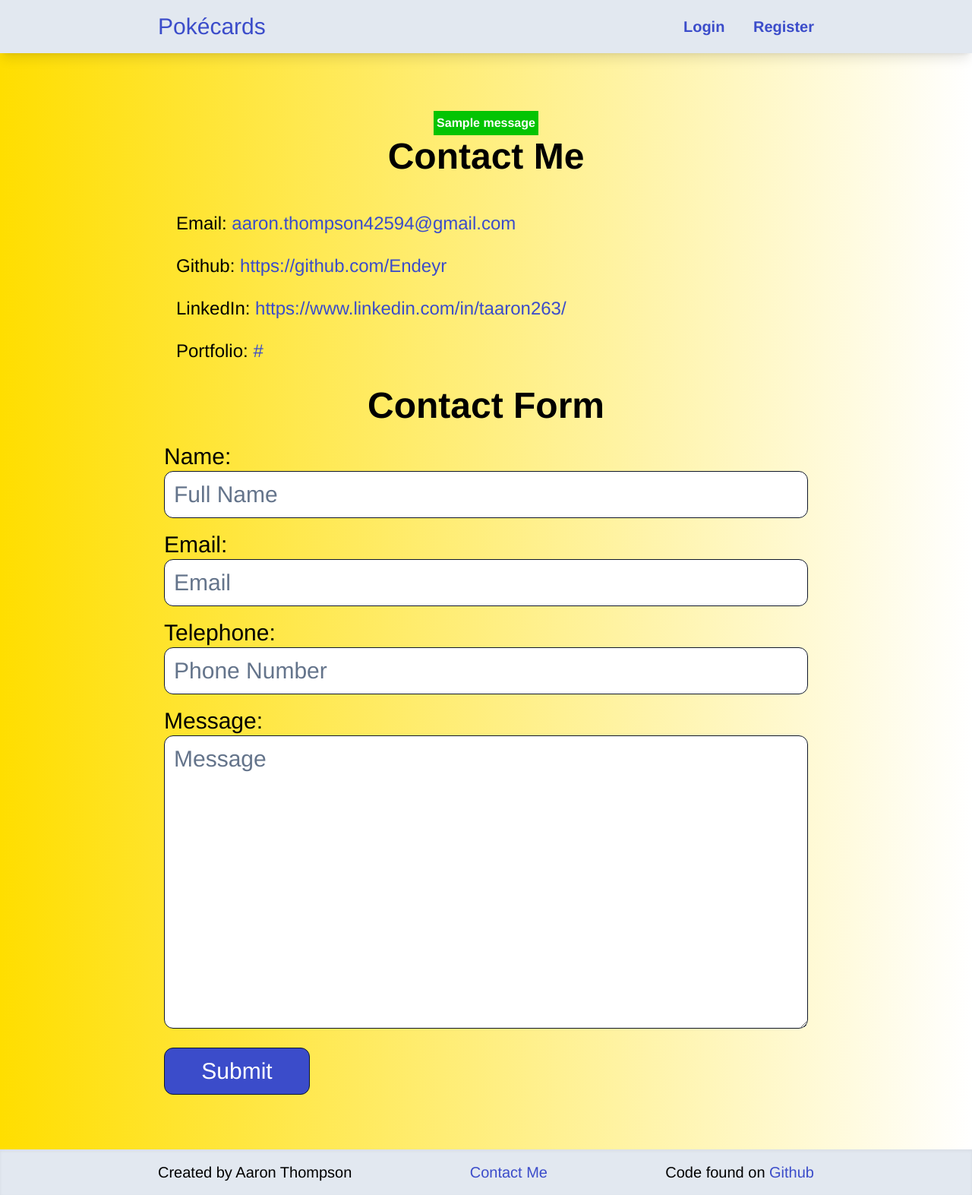
After one commit to Endeyr/pokecardsV2, a Django app: page /contact/ in a window 1280 px wide. The commit adds this page. Shown: the whole page at 76% size. Run offline with Django 4.2, Linux system fonts and the light colour scheme; tables that the repository leaves empty hold one stand-in row (values such as "Sample post"); one stand-in notice (Sample message) is shown; parts of the project's set-up code (start-up, migrations or seed data) failed here and were passed over; some libraries are stand-ins or nearby versions.

Commit message:
add profile css, contact me page

```diff
--- a/core/forms/__init__.py
+++ b/core/forms/__init__.py
@@ -1,3 +1,4 @@
 from core.forms.collection import CollectionForm
+from core.forms.contact import ContactForm
 
-__all__ = [CollectionForm]
+__all__ = [CollectionForm, ContactForm]
--- /dev/null
+++ b/core/forms/contact.py
@@ -0,0 +1,65 @@
+from django import forms
+
+from core.models import Contact
+
+
+class ContactForm(forms.ModelForm):
+    """
+    Need a field for each model field
+    """
+
+    INPUT_CLASSES = "w-full text-black text-2xl sm:text-3xl p-3 rounded-xl border border-solid border-slate-900 border-none"
+
+    name = forms.CharField(
+        label="Name",
+        max_length=255,
+        required=True,
+        widget=forms.TextInput(
+            attrs={"placeholder": "Full Name", "class": INPUT_CLASSES}
+        ),
+    )
+
+    email = forms.EmailField(
+        label="Email",
+        max_length=255,
+        required=True,
+        widget=forms.EmailInput(
+            attrs={
+                "placeholder": "Email",
+                "class": INPUT_CLASSES,
+            }
+        ),
+    )
+
+    telephone = forms.CharField(
+        label="Telephone",
+        required=False,
+        widget=forms.TextInput(
+            attrs={
+                "placeholder": "Phone Number",
+                "autocomplete": "off",
+                "class": INPUT_CLASSES,
+            }
+        ),
+    )
+
+    message = forms.CharField(
+        label="Message",
+        max_length=1000,
+        required=True,
+        widget=forms.Textarea(
+            attrs={
+                "placeholder": "Message",
+                "class": INPUT_CLASSES,
+            }
+        ),
+    )
+
+    class Meta:
+        model = Contact
+        fields = (
+            "name",
+            "email",
+            "telephone",
+            "message",
+        )
--- a/core/models/__init__.py
+++ b/core/models/__init__.py
@@ -1,7 +1,9 @@
 from core.models.collection import Collection
 from core.models.card import Card
+from core.models.contact import Contact
 
 __all__ = [
     Card,
     Collection,
+    Contact,
 ]
--- /dev/null
+++ b/core/models/contact.py
@@ -0,0 +1,13 @@
+from django.db import models
+from utils.model import Model
+from django_extensions.db.models import ActivatorModel, TimeStampedModel
+
+
+class Contact(ActivatorModel, TimeStampedModel, Model):
+    class Meta:
+        verbose_name_plural = "Contacts via website"
+
+    name = models.CharField(max_length=255)
+    email = models.EmailField(max_length=255)
+    telephone = models.CharField(max_length=20)
+    message = models.TextField(max_length=1000)
--- a/core/urls.py
+++ b/core/urls.py
@@ -16,4 +16,5 @@ urlpatterns = [
     path("collections/", views.CollectionsView.as_view(), name="collections"),
     path("card/<str:slug>/", views.CardView.as_view(), name="card"),
     path("cards/", views.CardsView.as_view(), name="cards"),
+    path("contact/", views.ContactView.as_view(), name="contact"),
 ]
--- a/core/views/__init__.py
+++ b/core/views/__init__.py
@@ -6,6 +6,7 @@ from core.views.collection import CollectionView
 from core.views.collections import CollectionsView
 from core.views.card import CardView
 from core.views.cards import CardsView
+from core.views.contact import ContactView
 
 __all__ = [
     HomeView,
@@ -15,4 +16,6 @@ __all__ = [
     CollectionsView,
     CardView,
     CardsView,
+    SearchView,
+    ContactView,
 ]
--- /dev/null
+++ b/core/views/contact.py
@@ -0,0 +1,16 @@
+from django.views import generic
+from core.forms import ContactForm
+from django.urls import reverse_lazy
+from django.contrib.messages.views import SuccessMessageMixin
+
+
+class ContactView(SuccessMessageMixin, generic.FormView):
+    """
+    TemplateView used for our contact page.
+
+    """
+
+    template_name = "core/contact.html"
+    form_class = ContactForm
+    success_url = reverse_lazy("core:contact")
+    success_message = "Message Sent!"
--- a/templates/base/base.html
+++ b/templates/base/base.html
@@ -85,6 +85,7 @@
 		<footer id="footer" class="bg-gray-200 text-xl shadow-inner">
 			<section class="max-w-4xl mx-auto p-4 flex flex-col sm:flex-row sm:justify-between">
 				<h2>Created by <span>Aaron Thompson</span></h2>
+				<h2><a href="{% url 'core:contact' %} " class="text-secondary">Contact Me</a></h2>
 				<p>
 					Code found on
 					<a
--- /dev/null
+++ b/templates/core/contact.html
@@ -0,0 +1,67 @@
+{% extends 'base/base.html' %}
+<!-- prettier-ignore -->
+{% load static %}
+{% block title %} Contact {% endblock title %}
+{% block content %}
+<section class="p-6 my-12 scroll-mt-20 section-min-height">
+{% if messages %}
+	<ul class="messages">
+		{% for message in messages %}
+		<li{% if message.tags %} class="{{ message.tags }}"{% endif %}>{{ message }}</li>
+		{% endfor %}
+	</ul>
+	{% endif %}
+	<h2 class="text-4xl font-bold text-center sm:text-5xl mb-6">Contact Me</h2>
+	<article class="flex flex-col gap-4 mx-auto p-4 my-4">
+		<p class="text-2xl mt-2">
+			Email:
+			<a
+				href="{{my_email}}"
+				class="text-secondary hover:text-blue-800 active:text-blue-300"
+				target="_blank"
+				rel="noopener noreferrer"
+				>{{my_email}}</a
+			>
+		</p>
+		<p class="text-2xl mt-2">
+			Github:
+			<a
+				href="{{my_github}}"
+				class="text-secondary hover:text-blue-800 active:text-blue-300"
+				target="_blank"
+				rel="noopener noreferrer"
+				>{{my_github}}</a
+			>
+		</p>
+		<p class="text-2xl mt-2">
+			LinkedIn:
+			<a
+				href="{{my_linkedin}}"
+				class="text-secondary hover:text-blue-800 active:text-blue-300"
+				target="_blank"
+				rel="noopener noreferrer"
+				>{{my_linkedin}}</a
+			>
+		</p>
+		<p class="text-2xl mt-2">
+			Portfolio:
+			<a
+				href="{{my_portfolio}}"
+				class="text-secondary hover:text-blue-800 active:text-blue-300"
+				target="_blank"
+				rel="noopener noreferrer"
+				>{{my_portfolio}}</a
+			>
+		</p>
+	</article>
+	<article>
+		<h2 class="text-4xl font-bold text-center sm:text-5xl mb-6">Contact Form</h2>
+		<form method="POST" action="{% url 'core:contact' %}" class="max-w-4xl mx-auto text-2xl sm:text-3xl flex flex-col items-left gap-4">
+			{% csrf_token %} {{form.as_p}}
+			<button type="submit"
+			value="Contact"
+			class="bg-secondary hover:bg-blue-800 active:bg-blue-300 text-white p-3 w-48 rounded-xl border border-solid border-slate-900 dark:border-none">Submit</button>
+		</form>
+	</article>
+</section>
+{% endblock content %}
--- a/theme/static/css/dist/styles.css
+++ b/theme/static/css/dist/styles.css
@@ -807,6 +807,11 @@ select {
   margin-bottom: 3rem;
 }
 
+.my-4 {
+  margin-top: 1rem;
+  margin-bottom: 1rem;
+}
+
 .-mt-0 {
   margin-top: -0px;
 }
@@ -817,6 +822,10 @@ select {
 
 .mb-6 {
   margin-bottom: 1.5rem;
+}
+
+.mt-2 {
+  margin-top: 0.5rem;
 }
 
 .mt-4 {
@@ -1159,6 +1199,12 @@ select {
 .shadow-lg {
   --tw-shadow: 0 10px 15px -3px rgb(0 0 0 / 0.1), 0 4px 6px -4px rgb(0 0 0 / 0.1);
   --tw-shadow-colored: 0 10px 15px -3px var(--tw-shadow-color), 0 4px 6px -4px var(--tw-shadow-color);
+  box-shadow: var(--tw-ring-offset-shadow, 0 0 #0000), var(--tw-ring-shadow, 0 0 #0000), var(--tw-shadow);
+}
+
+.shadow-xl {
+  --tw-shadow: 0 20px 25px -5px rgb(0 0 0 / 0.1), 0 8px 10px -6px rgb(0 0 0 / 0.1);
+  --tw-shadow-colored: 0 20px 25px -5px var(--tw-shadow-color), 0 8px 10px -6px var(--tw-shadow-color);
   box-shadow: var(--tw-ring-offset-shadow, 0 0 #0000), var(--tw-ring-shadow, 0 0 #0000), var(--tw-shadow);
 }
 
```
Also changed, not shown: other parts of theme/static/css/dist/styles.css (+51 -8 lines), templates/registration/register.html (+7 -3 lines), templates/users/profile.html (+13 -11 lines), core/migrations/0008_contact.py (added), db.sqlite3.
